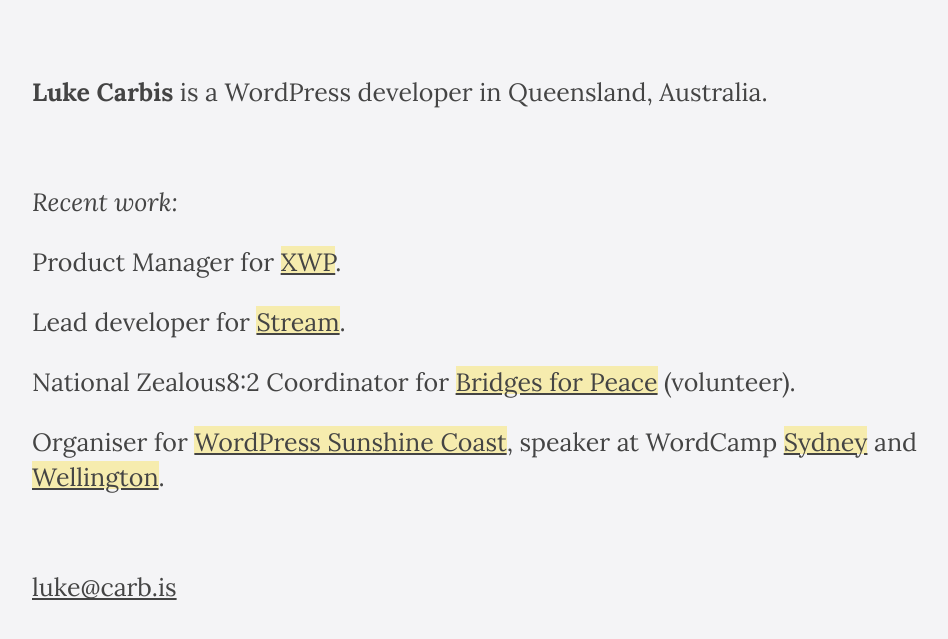
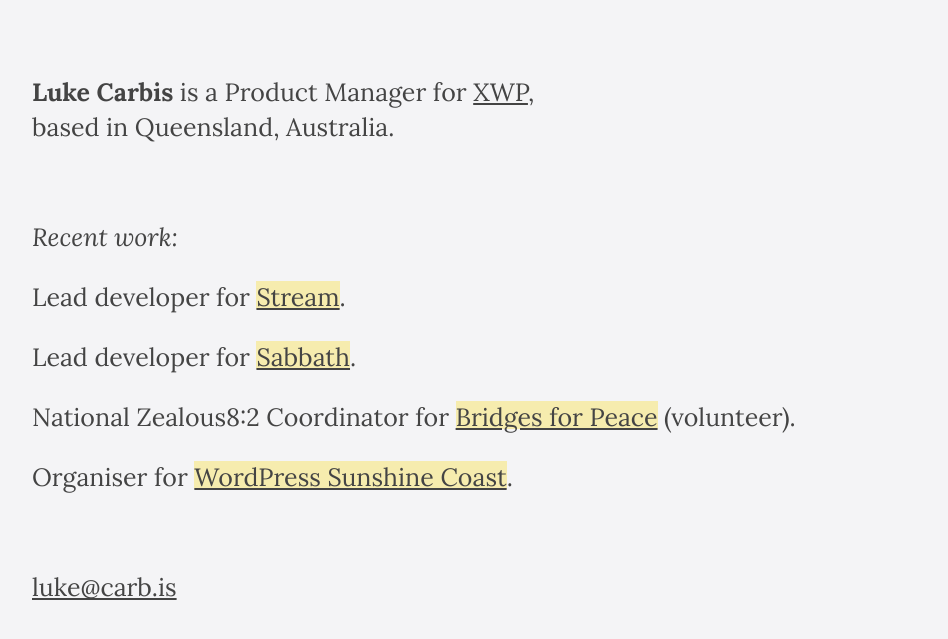
Before and after one commit to lukecarbis/old-carb.is, a Jekyll site: the page built from index.html, in a window 1280 px wide. Shown: the top 639 px of the page, without its empty margins (128-1076 px from the left). Built offline with Jekyll 4.4.1, drawn with Linux system fonts in a browser that asks for light colours.

Commit message:
Restructure page to include employer in description

```diff
--- a/_config.yml
+++ b/_config.yml
@@ -3,16 +3,18 @@
 url: "http://carb.is" # the base hostname & protocol for your site
 baseurl: "" # the subpath of your site, e.g. /blog/
 who: Luke Carbis
-what: WordPress developer
+what: Product Manager
 where: Queensland, Australia
+employer: XWP
+employer_URI: https://xwp.co
 email: luke@carb.is
 email_encoded: "yhxr@pneo.vf" # see http://rot13.com
 
 work:
-  - "Product Manager for [XWP](http://xwp.co)."
-  - "Lead developer for [Stream](https://wp-stream.com)."
+  - "Lead developer for [Stream](http://wp-stream.com)."
+  - "Lead developer for [Sabbath](https://sabbath.io)."
   - "National Zealous8:2 Coordinator for [Bridges for Peace](http://bridgesforpeace.com) (volunteer)."
-  - "Organiser for [WordPress Sunshine Coast](http://wpsc.co), speaker at WordCamp [Sydney](http://sydney.wordcamp.org/2014/) and [Wellington](http://wellington.wordcamp.org/2014/)."
+  - "Organiser for [WordPress Sunshine Coast](http://wpsc.co)."
 
 # Build settings
 markdown: kramdown
--- a/index.html
+++ b/index.html
@@ -4,7 +4,7 @@
 
 <section>
 	<p itemscope itemtype="http://schema.org/Person">
-		<span itemprop="name"><strong>{{ site.who }}</strong></span> is a <span itemprop="jobTitle">{{ site.what }}</span> in <span itemprop="workLocation">{{ site.where }}</span>.
+		<span itemprop="name"><strong>{{ site.who }}</strong></span> is a <span itemprop="jobTitle">{{ site.what }}</span> for <a href="{{ site.employer_URI }}"><span itemprop="worksFor">{{ site.employer }}</span></a>,<br /> based in <span itemprop="workLocation">{{ site.where }}</span>.
 	</p>
 </section>
 
```
